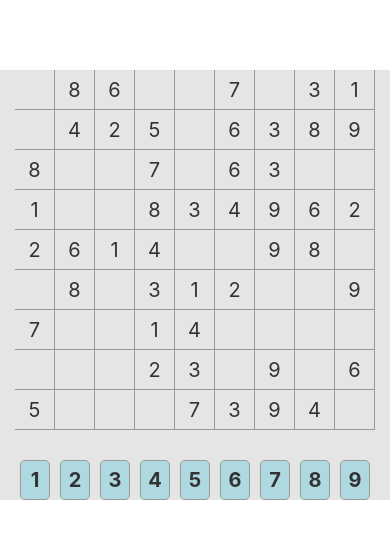
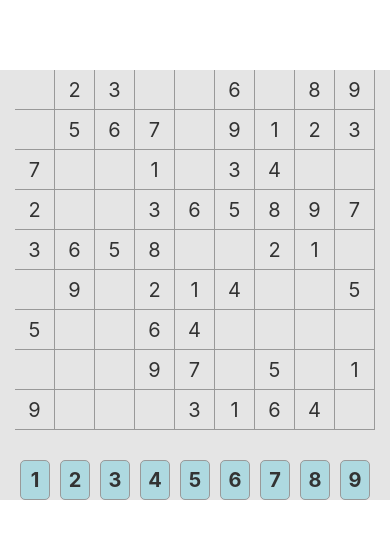
Before and after one commit to AngelCampa/angel-sudoku-game, a React Native app: screen / in a window 390 px wide. Shown: the top 538 px of the page. Built offline with nearby package versions, Linux system fonts and the light colour scheme.

Commit message:
valid sudokus

```diff
--- a/src/components/SudokuBoard.tsx
+++ b/src/components/SudokuBoard.tsx
@@ -10,30 +10,67 @@ import {
 } from "react-native";
 
 // Define the Sudoku grid data type
-type SudokuGrid = (number | null)[][];
+export type SudokuGrid = (number | null)[][];
 
 // Helper function to shuffle an array
-const shuffleArray = (arr: number[]) => {
+export const shuffleArray = (arr: number[]) => {
   for (let i = arr.length - 1; i > 0; i--) {
     const j = Math.floor(Math.random() * (i + 1));
     [arr[i], arr[j]] = [arr[j], arr[i]];
   }
 };
 
-// Helper function to generate a solved Sudoku grid
-const generateSolvedSudoku = () => {
+// Helper function to generate a solved Sudoku grid using backtracking
+export const generateSolvedSudoku = () => {
   const grid: SudokuGrid = Array.from({ length: 9 }, () => Array(9).fill(null));
-  const numbers = [1, 2, 3, 4, 5, 6, 7, 8, 9];
 
-  for (let i = 0; i < 9; i++) {
-    shuffleArray(numbers);
-    for (let j = 0; j < 9; j++) {
-      const num = numbers[j];
-      grid[i][j] = num;
+  const isValidPlacement = (row: number, col: number, num: number) => {
+    // Check row and column
+    for (let i = 0; i < 9; i++) {
+      if (grid[row][i] === num || grid[i][col] === num) {
+        return false;
+      }
     }
+
+    // Check 3x3 box
+    const startRow = Math.floor(row / 3) * 3;
+    const startCol = Math.floor(col / 3) * 3;
+    for (let i = startRow; i < startRow + 3; i++) {
+      for (let j = startCol; j < startCol + 3; j++) {
+        if (grid[i][j] === num) {
+          return false;
+        }
+      }
+    }
+
+    return true;
+  };
+
+  const solve = () => {
+    for (let row = 0; row < 9; row++) {
+      for (let col = 0; col < 9; col++) {
+        if (grid[row][col] === null) {
+          for (let num = 1; num <= 9; num++) {
+            if (isValidPlacement(row, col, num)) {
+              grid[row][col] = num;
+              if (solve()) {
+                return true;
+              }
+              grid[row][col] = null;
+            }
+          }
+          return false;
+        }
+      }
+    }
+    return true;
+  };
+
+  if (solve()) {
+    return grid;
+  } else {
+    throw new Error("Failed to generate a valid Sudoku solution.");
   }
-
-  return grid;
 };
 
 const generateSudoku = () => {
@@ -135,8 +172,8 @@ const SudokuBoard = () => {
         setInputMode(false);
         setSelectedNumber(null);
         setCellSelected((prevCellSelected) => {
-          const updatedCellSelected = prevCellSelected.map((rowArray) =>
-            rowArray.map(() => false) // Deselect all cells
+          const updatedCellSelected = prevCellSelected.map(
+            (rowArray) => rowArray.map(() => false) // Deselect all cells
           );
           return updatedCellSelected;
         });
@@ -147,8 +184,8 @@ const SudokuBoard = () => {
     }
   };
 
- // Update the background color logic for cells
- const getCellBackgroundColor = (row: number, col: number) => {
+  // Update the background color logic for cells
+  const getCellBackgroundColor = (row: number, col: number) => {
     if (inputMode && selectedNumber !== null) {
       if (cellSelected[row][col] && grid[row][col] === selectedNumber) {
         return colors.selectedCellBackground; // Cell is selected and contains the selected number
@@ -163,14 +200,25 @@ const SudokuBoard = () => {
     setSelectedNumber(number);
   };
 
-  const isPlacementValid = (grid: SudokuGrid, row: number, col: number, number: number): boolean => {
+  const isPlacementValid = (
+    grid: SudokuGrid,
+    solvedGrid: SudokuGrid,
+    row: number,
+    col: number,
+    number: number
+  ): boolean => {
+    // Check if the cell in the original solved grid contains the same number
+    if (solvedGrid[row][col] === number) {
+      return true;
+    }
+
     // Check the row for duplicates
     if (grid[row].includes(number)) {
       return false;
     }
 
     // Check the column for duplicates
-    if (grid.some(rowData => rowData[col] === number)) {
+    if (grid.some((rowData) => rowData[col] === number)) {
       return false;
     }
 
@@ -192,21 +240,14 @@ const SudokuBoard = () => {
     // Handle input submission
     if (inputMode && selectedNumber !== null) {
       try {
-        if (isPlacementValid(grid, row, col, selectedNumber)) {
-          const updatedGrid = [...grid];
-          updatedGrid[row][col] = selectedNumber;
-          setGrid(updatedGrid);
-          setInputMode(false);
-          setSelectedNumber(null);
-          setCellSelected((prevCellSelected) => {
-            const updatedCellSelected = [...prevCellSelected];
-            updatedCellSelected[row][col] = true;
-            return updatedCellSelected;
-          });
-          checkWinningCondition(updatedGrid);
+        if (isPlacementValid(grid, solvedGrid, row, col, selectedNumber)) {
+          // Rest of the code remains the same...
         } else {
           // Placement is invalid, show an error message
-          Alert.alert("Invalid Placement", "The selected number violates Sudoku rules.");
+          Alert.alert(
+            "Invalid Placement",
+            "The selected number violates Sudoku rules."
+          );
         }
       } catch (error) {
         console.error("Error handling input submit:", error);
@@ -269,10 +310,7 @@ const SudokuBoard = () => {
                 style={[
                   styles.cell,
                   {
-                    backgroundColor: getCellBackgroundColor(
-                      rowIndex,
-                      colIndex
-                    ),
+                    backgroundColor: getCellBackgroundColor(rowIndex, colIndex),
                   },
                 ]}
                 onPress={() => handleCellClick(rowIndex, colIndex)}
```
Also changed, not shown: 1 other file (tests, documents, lock files or other folders).
